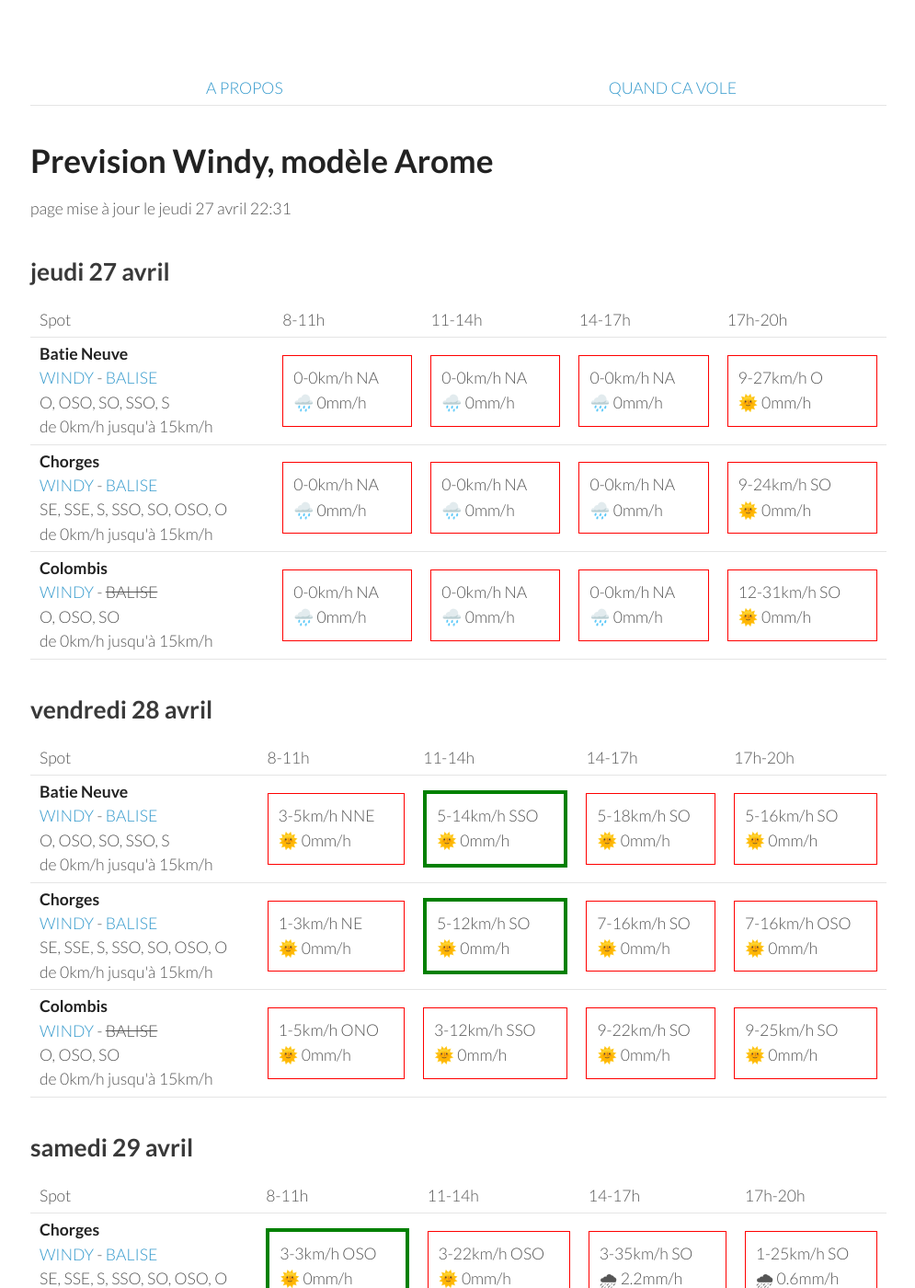
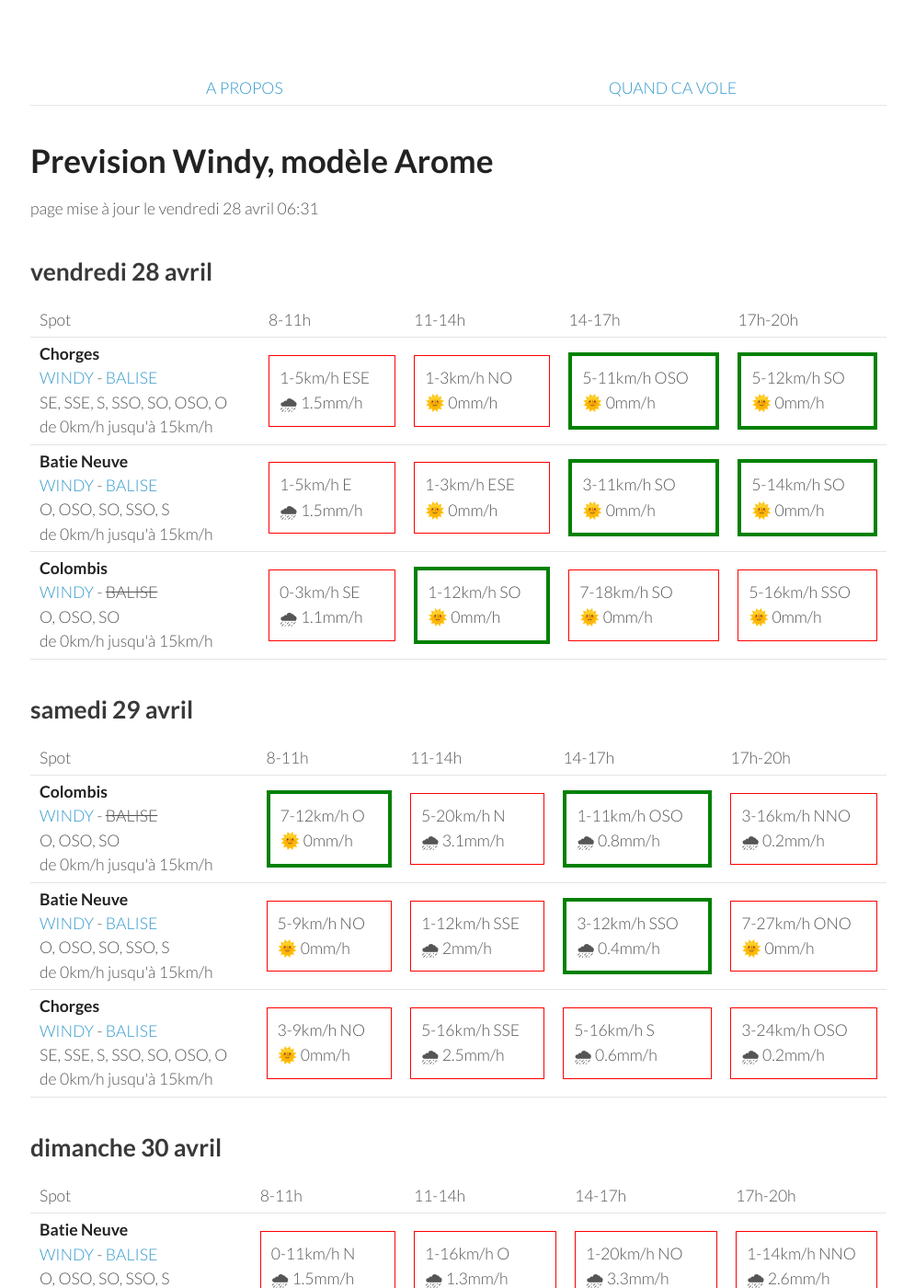
Before and after one commit to parapente-dans-le-nord/parapente-dans-le-nord.github.io, a Jekyll site: the page built from serre_poncon.markdown, in a window 1280 px wide and 1400 px high. Shown: the whole window at 92% size, without its empty margins (25-1020 px from the left). Built offline with Jekyll 4.4.1, drawn with Linux system fonts in a browser that asks for light colours; some of the changed text lies outside the part shown.

Commit message:
update index.markdown

```diff
--- a/serre_poncon.markdown
+++ b/serre_poncon.markdown
@@ -7,51 +7,8 @@ title:  "Tous les spots"
 {: .links}
 
 # Prevision Windy, modèle Arome
-page mise à jour le jeudi 27 avril 22:31
+page mise à jour le vendredi 28 avril 06:31
 
-## jeudi 27 avril
-
-{::nomarkdown}
-<table>
-  <tbody>
-    <tr>
-      <td>Spot</td>
-      <td>8-11h</td>
-      <td>11-14h</td>
-      <td>14-17h</td>
-      <td>17h-20h</td>
-    </tr>
-<tr>
-        <td><strong>Batie Neuve</strong><br><a href="https://windy.com/44.584/6.236?44.559,6.262,10,m:eTtagly">WINDY</a> - <span class=""><a href="https://www.openwindmap.org/PP554">BALISE</a> </span><br> <span class="vent-favorable">O, OSO, SO, SSO, S</span><br><span class="force-vent">de 0km/h jusqu'à 15km/h</span> </td>
-
-            <td><div class="not-flyable"><p>0-0km/h NA</p><p>🌧️ 0mm/h</p></div></td>
-            <td><div class="not-flyable"><p>0-0km/h NA</p><p>🌧️ 0mm/h</p></div></td>
-            <td><div class="not-flyable"><p>0-0km/h NA</p><p>🌧️ 0mm/h</p></div></td>
-            <td><div class="not-flyable"><p>9-27km/h O</p><p>🌞 0mm/h</p></div></td>
-
-    </tr>
-<tr>
-        <td><strong>Chorges</strong><br><a href="https://windy.com/44.578/6.280?44.559,6.262,10">WINDY</a> - <span class=""><a href="https://www.openwindmap.org/PP554">BALISE</a> </span><br> <span class="vent-favorable">SE, SSE, S, SSO, SO, OSO, O</span><br><span class="force-vent">de 0km/h jusqu'à 15km/h</span> </td>
-
-            <td><div class="not-flyable"><p>0-0km/h NA</p><p>🌧️ 0mm/h</p></div></td>
-            <td><div class="not-flyable"><p>0-0km/h NA</p><p>🌧️ 0mm/h</p></div></td>
-            <td><div class="not-flyable"><p>0-0km/h NA</p><p>🌧️ 0mm/h</p></div></td>
-            <td><div class="not-flyable"><p>9-24km/h SO</p><p>🌞 0mm/h</p></div></td>
-
-    </tr>
-<tr>
-        <td><strong>Colombis</strong><br><a href="https://windy.com/44.494/6.216?44.559,6.262,10">WINDY</a> - <span class="no-balise"> BALISE </span><br> <span class="vent-favorable">O, OSO, SO</span><br><span class="force-vent">de 0km/h jusqu'à 15km/h</span> </td>
-
-            <td><div class="not-flyable"><p>0-0km/h NA</p><p>🌧️ 0mm/h</p></div></td>
-            <td><div class="not-flyable"><p>0-0km/h NA</p><p>🌧️ 0mm/h</p></div></td>
-            <td><div class="not-flyable"><p>0-0km/h NA</p><p>🌧️ 0mm/h</p></div></td>
-            <td><div class="not-flyable"><p>12-31km/h SO</p><p>🌞 0mm/h</p></div></td>
-
-    </tr>
-
-</tbody>
-</table>
-{:/}
 ## vendredi 28 avril
 
 {::nomarkdown}
@@ -65,32 +22,32 @@ page mise à jour le jeudi 27 avril 22:31
       <td>17h-20h</td>
     </tr>
 <tr>
-        <td><strong>Batie Neuve</strong><br><a href="https://windy.com/44.584/6.236?44.559,6.262,10,m:eTtagly">WINDY</a> - <span class=""><a href="https://www.openwindmap.org/PP554">BALISE</a> </span><br> <span class="vent-favorable">O, OSO, SO, SSO, S</span><br><span class="force-vent">de 0km/h jusqu'à 15km/h</span> </td>
+        <td><strong>Chorges</strong><br><a href="https://windy.com/44.578/6.280?44.559,6.262,10">WINDY</a> - <span class=""><a href="https://www.openwindmap.org/PP554">BALISE</a> </span><br> <span class="vent-favorable">SE, SSE, S, SSO, SO, OSO, O</span><br><span class="force-vent">de 0km/h jusqu'à 15km/h</span> </td>
 
-            <td><div class="not-flyable"><p>3-5km/h NNE</p><p>🌞 0mm/h</p></div></td>
-            <td><div class="flyable"><p>5-14km/h SSO</p><p>🌞 0mm/h</p></div></td>
-            <td><div class="not-flyable"><p>5-18km/h SO</p><p>🌞 0mm/h</p></div></td>
-            <td><div class="not-flyable"><p>5-16km/h SO</p><p>🌞 0mm/h</p></div></td>
+            <td><div class="not-flyable"><p>1-5km/h ESE</p><p>🌧 1.5mm/h</p></div></td>
+            <td><div class="not-flyable"><p>1-3km/h NO</p><p>🌞 0mm/h</p></div></td>
+            <td><div class="flyable"><p>5-11km/h OSO</p><p>🌞 0mm/h</p></div></td>
+            <td><div class="flyable"><p>5-12km/h SO</p><p>🌞 0mm/h</p></div></td>
 
 
     </tr>
 <tr>
-        <td><strong>Chorges</strong><br><a href="https://windy.com/44.578/6.280?44.559,6.262,10">WINDY</a> - <span class=""><a href="https://www.openwindmap.org/PP554">BALISE</a> </span><br> <span class="vent-favorable">SE, SSE, S, SSO, SO, OSO, O</span><br><span class="force-vent">de 0km/h jusqu'à 15km/h</span> </td>
+        <td><strong>Batie Neuve</strong><br><a href="https://windy.com/44.584/6.236?44.559,6.262,10,m:eTtagly">WINDY</a> - <span class=""><a href="https://www.openwindmap.org/PP554">BALISE</a> </span><br> <span class="vent-favorable">O, OSO, SO, SSO, S</span><br><span class="force-vent">de 0km/h jusqu'à 15km/h</span> </td>
 
-            <td><div class="not-flyable"><p>1-3km/h NE</p><p>🌞 0mm/h</p></div></td>
-            <td><div class="flyable"><p>5-12km/h SO</p><p>🌞 0mm/h</p></div></td>
-            <td><div class="not-flyable"><p>7-16km/h SO</p><p>🌞 0mm/h</p></div></td>
-            <td><div class="not-flyable"><p>7-16km/h OSO</p><p>🌞 0mm/h</p></div></td>
+            <td><div class="not-flyable"><p>1-5km/h E</p><p>🌧 1.5mm/h</p></div></td>
+            <td><div class="not-flyable"><p>1-3km/h ESE</p><p>🌞 0mm/h</p></div></td>
+            <td><div class="flyable"><p>3-11km/h SO</p><p>🌞 0mm/h</p></div></td>
+            <td><div class="flyable"><p>5-14km/h SO</p><p>🌞 0mm/h</p></div></td>
 
 
     </tr>
 <tr>
         <td><strong>Colombis</strong><br><a href="https://windy.com/44.494/6.216?44.559,6.262,10">WINDY</a> - <span class="no-balise"> BALISE </span><br> <span class="vent-favorable">O, OSO, SO</span><br><span class="force-vent">de 0km/h jusqu'à 15km/h</span> </td>
 
-            <td><div class="not-flyable"><p>1-5km/h ONO</p><p>🌞 0mm/h</p></div></td>
-            <td><div class="not-flyable"><p>3-12km/h SSO</p><p>🌞 0mm/h</p></div></td>
-            <td><div class="not-flyable"><p>9-22km/h SO</p><p>🌞 0mm/h</p></div></td>
-            <td><div class="not-flyable"><p>9-25km/h SO</p><p>🌞 0mm/h</p></div></td>
+            <td><div class="not-flyable"><p>0-3km/h SE</p><p>🌧 1.1mm/h</p></div></td>
+            <td><div class="flyable"><p>1-12km/h SO</p><p>🌞 0mm/h</p></div></td>
+            <td><div class="not-flyable"><p>7-18km/h SO</p><p>🌞 0mm/h</p></div></td>
+            <td><div class="not-flyable"><p>5-16km/h SSO</p><p>🌞 0mm/h</p></div></td>
 
 
     </tr>
@@ -111,32 +68,32 @@ page mise à jour le jeudi 27 avril 22:31
       <td>17h-20h</td>
     </tr>
 <tr>
-        <td><strong>Chorges</strong><br><a href="https://windy.com/44.578/6.280?44.559,6.262,10">WINDY</a> - <span class=""><a href="https://www.openwindmap.org/PP554">BALISE</a> </span><br> <span class="vent-favorable">SE, SSE, S, SSO, SO, OSO, O</span><br><span class="force-vent">de 0km/h jusqu'à 15km/h</span> </td>
+        <td><strong>Colombis</strong><br><a href="https://windy.com/44.494/6.216?44.559,6.262,10">WINDY</a> - <span class="no-balise"> BALISE </span><br> <span class="vent-favorable">O, OSO, SO</span><br><span class="force-vent">de 0km/h jusqu'à 15km/h</span> </td>
 
-            <td><div class="flyable"><p>3-3km/h OSO</p><p>🌞 0mm/h</p></div></td>
-            <td><div class="not-flyable"><p>3-22km/h OSO</p><p>🌞 0mm/h</p></div></td>
-            <td><div class="not-flyable"><p>3-35km/h SO</p><p>🌧 2.2mm/h</p></div></td>
-            <td><div class="not-flyable"><p>1-25km/h SO</p><p>🌧 0.6mm/h</p></div></td>
+            <td><div class="flyable"><p>7-12km/h O</p><p>🌞 0mm/h</p></div></td>
+            <td><div class="not-flyable"><p>5-20km/h N</p><p>🌧 3.1mm/h</p></div></td>
+            <td><div class="flyable"><p>1-11km/h OSO</p><p>🌧 0.8mm/h</p></div></td>
+            <td><div class="not-flyable"><p>3-16km/h NNO</p><p>🌧 0.2mm/h</p></div></td>
 
 
     </tr>
 <tr>
         <td><strong>Batie Neuve</strong><br><a href="https://windy.com/44.584/6.236?44.559,6.262,10,m:eTtagly">WINDY</a> - <span class=""><a href="https://www.openwindmap.org/PP554">BALISE</a> </span><br> <span class="vent-favorable">O, OSO, SO, SSO, S</span><br><span class="force-vent">de 0km/h jusqu'à 15km/h</span> </td>
 
-            <td><div class="flyable"><p>3-7km/h O</p><p>🌞 0mm/h</p></div></td>
-            <td><div class="not-flyable"><p>3-22km/h SO</p><p>🌞 0mm/h</p></div></td>
-            <td><div class="not-flyable"><p>3-35km/h SSO</p><p>🌧 2.4mm/h</p></div></td>
-            <td><div class="not-flyable"><p>3-24km/h SO</p><p>🌧 0.6mm/h</p></div></td>
+            <td><div class="not-flyable"><p>5-9km/h NO</p><p>🌞 0mm/h</p></div></td>
+            <td><div class="not-flyable"><p>1-12km/h SSE</p><p>🌧 2mm/h</p></div></td>
+            <td><div class="flyable"><p>3-12km/h SSO</p><p>🌧 0.4mm/h</p></div></td>
+            <td><div class="not-flyable"><p>7-27km/h ONO</p><p>🌞 0mm/h</p></div></td>
 
 
     </tr>
 <tr>
-        <td><strong>Colombis</strong><br><a href="https://windy.com/44.494/6.216?44.559,6.262,10">WINDY</a> - <span class="no-balise"> BALISE </span><br> <span class="vent-favorable">O, OSO, SO</span><br><span class="force-vent">de 0km/h jusqu'à 15km/h</span> </td>
+        <td><strong>Chorges</strong><br><a href="https://windy.com/44.578/6.280?44.559,6.262,10">WINDY</a> - <span class=""><a href="https://www.openwindmap.org/PP554">BALISE</a> </span><br> <span class="vent-favorable">SE, SSE, S, SSO, SO, OSO, O</span><br><span class="force-vent">de 0km/h jusqu'à 15km/h</span> </td>
 
-            <td><div class="not-flyable"><p>9-16km/h OSO</p><p>🌞 0mm/h</p></div></td>
-            <td><div class="not-flyable"><p>3-18km/h O</p><p>🌞 0mm/h</p></div></td>
-            <td><div class="not-flyable"><p>3-31km/h O</p><p>🌧 1.7mm/h</p></div></td>
-            <td><div class="not-flyable"><p>1-18km/h NO</p><p>🌧 0.5mm/h</p></div></td>
+            <td><div class="not-flyable"><p>3-9km/h NO</p><p>🌞 0mm/h</p></div></td>
+            <td><div class="not-flyable"><p>5-16km/h SSE</p><p>🌧 2.5mm/h</p></div></td>
+            <td><div class="not-flyable"><p>5-16km/h S</p><p>🌧 0.6mm/h</p></div></td>
+            <td><div class="not-flyable"><p>3-24km/h OSO</p><p>🌧 0.2mm/h</p></div></td>
 
 
     </tr>
@@ -157,32 +114,32 @@ page mise à jour le jeudi 27 avril 22:31
       <td>17h-20h</td>
     </tr>
 <tr>
-        <td><strong>Colombis</strong><br><a href="https://windy.com/44.494/6.216?44.559,6.262,10">WINDY</a> - <span class="no-balise"> BALISE </span><br> <span class="vent-favorable">O, OSO, SO</span><br><span class="force-vent">de 0km/h jusqu'à 15km/h</span> </td>
+        <td><strong>Batie Neuve</strong><br><a href="https://windy.com/44.584/6.236?44.559,6.262,10,m:eTtagly">WINDY</a> - <span class=""><a href="https://www.openwindmap.org/PP554">BALISE</a> </span><br> <span class="vent-favorable">O, OSO, SO, SSO, S</span><br><span class="force-vent">de 0km/h jusqu'à 15km/h</span> </td>
 
-            <td><div class="not-flyable"><p>1-9km/h S</p><p>🌧 1mm/h</p></div></td>
-            <td><div class="not-flyable"><p>3-16km/h ONO</p><p>🌧 0.4mm/h</p></div></td>
-            <td><div class="not-flyable"><p>5-25km/h NO</p><p>🌧 6mm/h</p></div></td>
-            <td><div class="not-flyable"><p>1-22km/h ESE</p><p>🌧 6mm/h</p></div></td>
+            <td><div class="not-flyable"><p>0-11km/h N</p><p>🌧 1.5mm/h</p></div></td>
+            <td><div class="not-flyable"><p>1-16km/h O</p><p>🌧 1.3mm/h</p></div></td>
+            <td><div class="not-flyable"><p>1-20km/h NO</p><p>🌧 3.3mm/h</p></div></td>
+            <td><div class="not-flyable"><p>1-14km/h NNO</p><p>🌧 2.6mm/h</p></div></td>
 
 
     </tr>
 <tr>
-        <td><strong>Batie Neuve</strong><br><a href="https://windy.com/44.584/6.236?44.559,6.262,10,m:eTtagly">WINDY</a> - <span class=""><a href="https://www.openwindmap.org/PP554">BALISE</a> </span><br> <span class="vent-favorable">O, OSO, SO, SSO, S</span><br><span class="force-vent">de 0km/h jusqu'à 15km/h</span> </td>
+        <td><strong>Colombis</strong><br><a href="https://windy.com/44.494/6.216?44.559,6.262,10">WINDY</a> - <span class="no-balise"> BALISE </span><br> <span class="vent-favorable">O, OSO, SO</span><br><span class="force-vent">de 0km/h jusqu'à 15km/h</span> </td>
 
-            <td><div class="not-flyable"><p>1-11km/h NNO</p><p>🌧 1.1mm/h</p></div></td>
-            <td><div class="not-flyable"><p>1-16km/h OSO</p><p>🌧 0.9mm/h</p></div></td>
-            <td><div class="not-flyable"><p>7-27km/h NNO</p><p>🌧 2.2mm/h</p></div></td>
-            <td><div class="not-flyable"><p>1-24km/h SO</p><p>🌧 6mm/h</p></div></td>
+            <td><div class="not-flyable"><p>3-9km/h SSE</p><p>🌧 1.5mm/h</p></div></td>
+            <td><div class="not-flyable"><p>3-14km/h ONO</p><p>🌧 0.8mm/h</p></div></td>
+            <td><div class="not-flyable"><p>3-20km/h ONO</p><p>🌧 2.7mm/h</p></div></td>
+            <td><div class="not-flyable"><p>3-14km/h N</p><p>🌧 3.6mm/h</p></div></td>
 
 
     </tr>
 <tr>
         <td><strong>Chorges</strong><br><a href="https://windy.com/44.578/6.280?44.559,6.262,10">WINDY</a> - <span class=""><a href="https://www.openwindmap.org/PP554">BALISE</a> </span><br> <span class="vent-favorable">SE, SSE, S, SSO, SO, OSO, O</span><br><span class="force-vent">de 0km/h jusqu'à 15km/h</span> </td>
 
-            <td><div class="not-flyable"><p>1-12km/h NE</p><p>🌧 1.3mm/h</p></div></td>
-            <td><div class="not-flyable"><p>1-18km/h O</p><p>🌧 1.1mm/h</p></div></td>
-            <td><div class="not-flyable"><p>5-27km/h NNO</p><p>🌧 2.7mm/h</p></div></td>
-            <td><div class="not-flyable"><p>1-24km/h S</p><p>🌧 7mm/h</p></div></td>
+            <td><div class="not-flyable"><p>1-12km/h ENE</p><p>🌧 1.4mm/h</p></div></td>
+            <td><div class="not-flyable"><p>1-16km/h OSO</p><p>🌧 1.1mm/h</p></div></td>
+            <td><div class="not-flyable"><p>1-18km/h NO</p><p>🌧 3.3mm/h</p></div></td>
+            <td><div class="not-flyable"><p>1-14km/h NNE</p><p>🌧 2.7mm/h</p></div></td>
 
 
     </tr>
@@ -205,8 +162,8 @@ page mise à jour le jeudi 27 avril 22:31
 <tr>
         <td><strong>Batie Neuve</strong><br><a href="https://windy.com/44.584/6.236?44.559,6.262,10,m:eTtagly">WINDY</a> - <span class=""><a href="https://www.openwindmap.org/PP554">BALISE</a> </span><br> <span class="vent-favorable">O, OSO, SO, SSO, S</span><br><span class="force-vent">de 0km/h jusqu'à 15km/h</span> </td>
 
-            <td><div class="not-flyable"><p>1-12km/h N</p><p>🌧 0.2mm/h</p></div></td>
-            <td><div class="not-flyable"><p>3-22km/h O</p><p>🌞 0mm/h</p></div></td>
+            <td><div class="not-flyable"><p>3-14km/h NNO</p><p>🌞 0mm/h</p></div></td>
+            <td><div class="not-flyable"><p>5-22km/h O</p><p>🌞 0mm/h</p></div></td>
             <td><div class="not-flyable"><p>9-33km/h ONO</p><p>🌧 0.8mm/h</p></div></td>
             <td><div class="not-flyable"><p>5-35km/h ONO</p><p>🌧 1.3mm/h</p></div></td>
 
@@ -215,7 +172,7 @@ page mise à jour le jeudi 27 avril 22:31
 <tr>
         <td><strong>Colombis</strong><br><a href="https://windy.com/44.494/6.216?44.559,6.262,10">WINDY</a> - <span class="no-balise"> BALISE </span><br> <span class="vent-favorable">O, OSO, SO</span><br><span class="force-vent">de 0km/h jusqu'à 15km/h</span> </td>
 
-            <td><div class="not-flyable"><p>1-11km/h N</p><p>🌞 0mm/h</p></div></td>
+            <td><div class="not-flyable"><p>1-11km/h ONO</p><p>🌞 0mm/h</p></div></td>
             <td><div class="not-flyable"><p>5-20km/h ONO</p><p>🌞 0mm/h</p></div></td>
             <td><div class="not-flyable"><p>11-29km/h ONO</p><p>🌧 0.3mm/h</p></div></td>
             <td><div class="not-flyable"><p>5-35km/h ONO</p><p>🌧 1.2mm/h</p></div></td>
@@ -225,8 +182,8 @@ page mise à jour le jeudi 27 avril 22:31
 <tr>
         <td><strong>Chorges</strong><br><a href="https://windy.com/44.578/6.280?44.559,6.262,10">WINDY</a> - <span class=""><a href="https://www.openwindmap.org/PP554">BALISE</a> </span><br> <span class="vent-favorable">SE, SSE, S, SSO, SO, OSO, O</span><br><span class="force-vent">de 0km/h jusqu'à 15km/h</span> </td>
 
-            <td><div class="not-flyable"><p>1-11km/h NNE</p><p>🌧 0.4mm/h</p></div></td>
-            <td><div class="not-flyable"><p>3-20km/h OSO</p><p>🌞 0mm/h</p></div></td>
+            <td><div class="not-flyable"><p>1-12km/h N</p><p>🌞 0mm/h</p></div></td>
+            <td><div class="not-flyable"><p>3-22km/h O</p><p>🌞 0mm/h</p></div></td>
             <td><div class="not-flyable"><p>9-31km/h O</p><p>🌧 0.7mm/h</p></div></td>
             <td><div class="not-flyable"><p>3-33km/h O</p><p>🌧 1.7mm/h</p></div></td>
 
```
